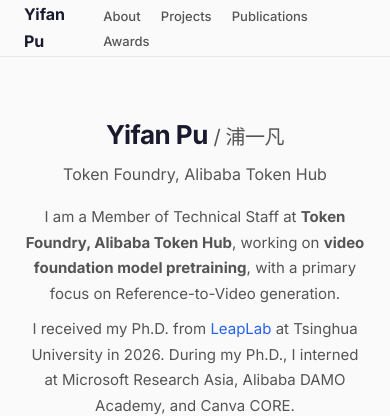
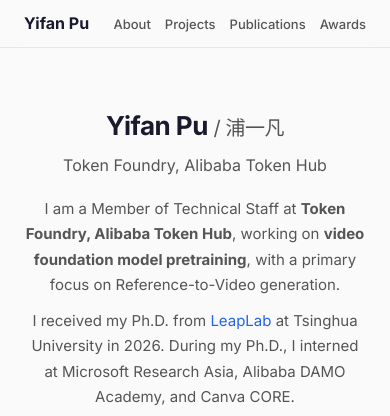
Before and after one commit to yifanpu001/yifanpu001.github.io, a plain HTML site: page index.html in a window 390 px wide. Shown: the top 416 px of the page. Drawn offline with Linux system fonts and the light colour scheme.

Commit message:
Keep the mobile nav from covering the page title.
Co-authored-by: Cursor <cursoragent@cursor.com>

```diff
--- a/index.html
+++ b/index.html
@@ -304,6 +304,18 @@
 
     /* --- RESPONSIVE --- */
     @media (max-width: 640px) {
+      nav .container {
+        height: auto;
+        padding-top: 10px;
+        padding-bottom: 10px;
+        gap: 8px 12px;
+      }
+      nav .nav-links {
+        display: flex;
+        flex-wrap: wrap;
+        justify-content: flex-end;
+        gap: 4px 14px;
+      }
       .hero {
         flex-direction: column;
         align-items: center;
@@ -313,7 +325,8 @@
       .hero-photo { width: 140px; height: 140px; font-size: 44px; }
       .hero-links { justify-content: center; }
       .hero-info h1 { font-size: 26px; }
-      nav .nav-links a { margin-left: 16px; font-size: 13px; }
+      nav .nav-links a { margin-left: 0; font-size: 13px; }
+      section { scroll-margin-top: 88px; }
       .news-list li { flex-direction: column; gap: 2px; }
       .news-list .date { width: auto; }
       .edu-item { flex-direction: column; gap: 4px; }
```
